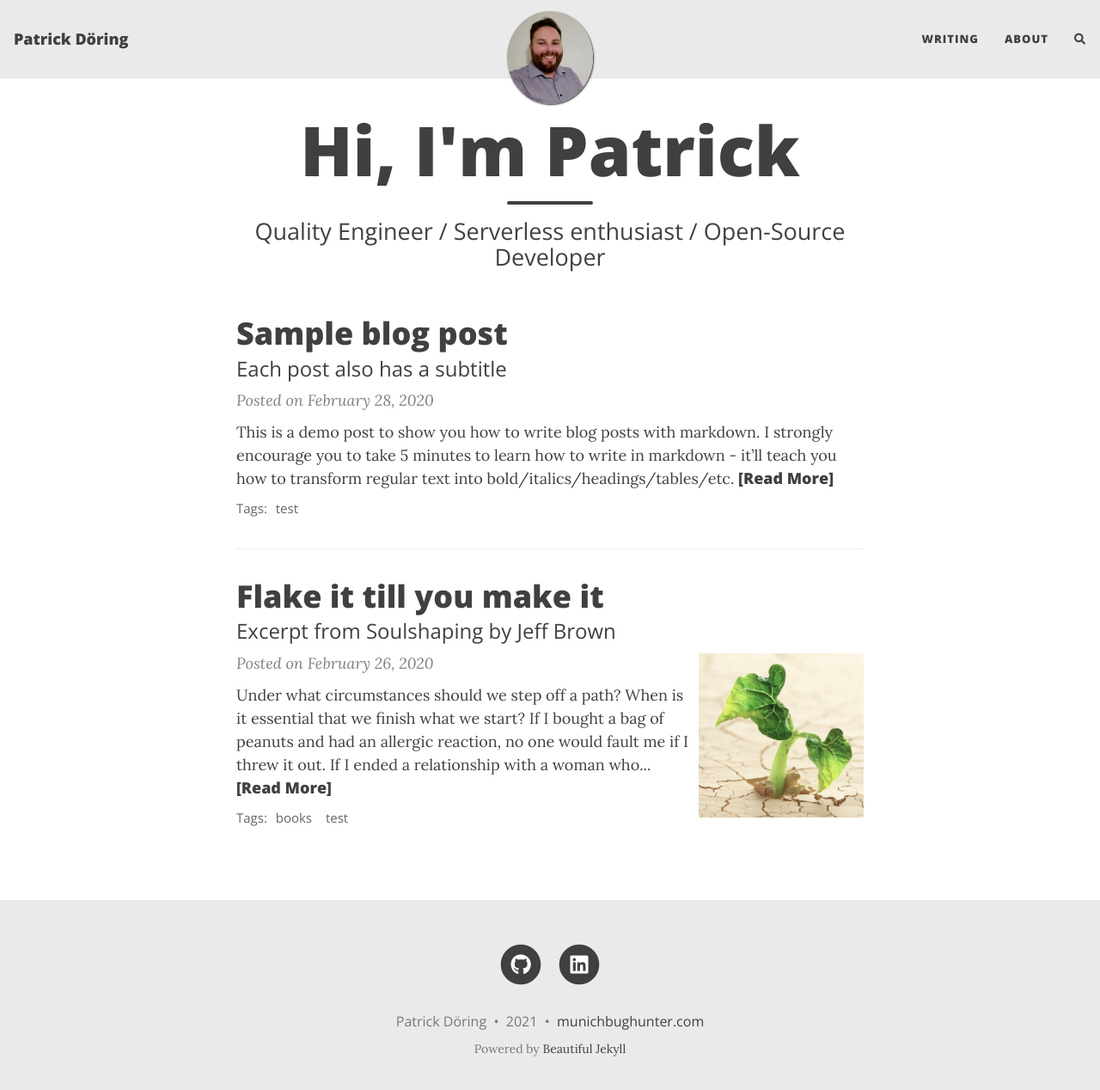
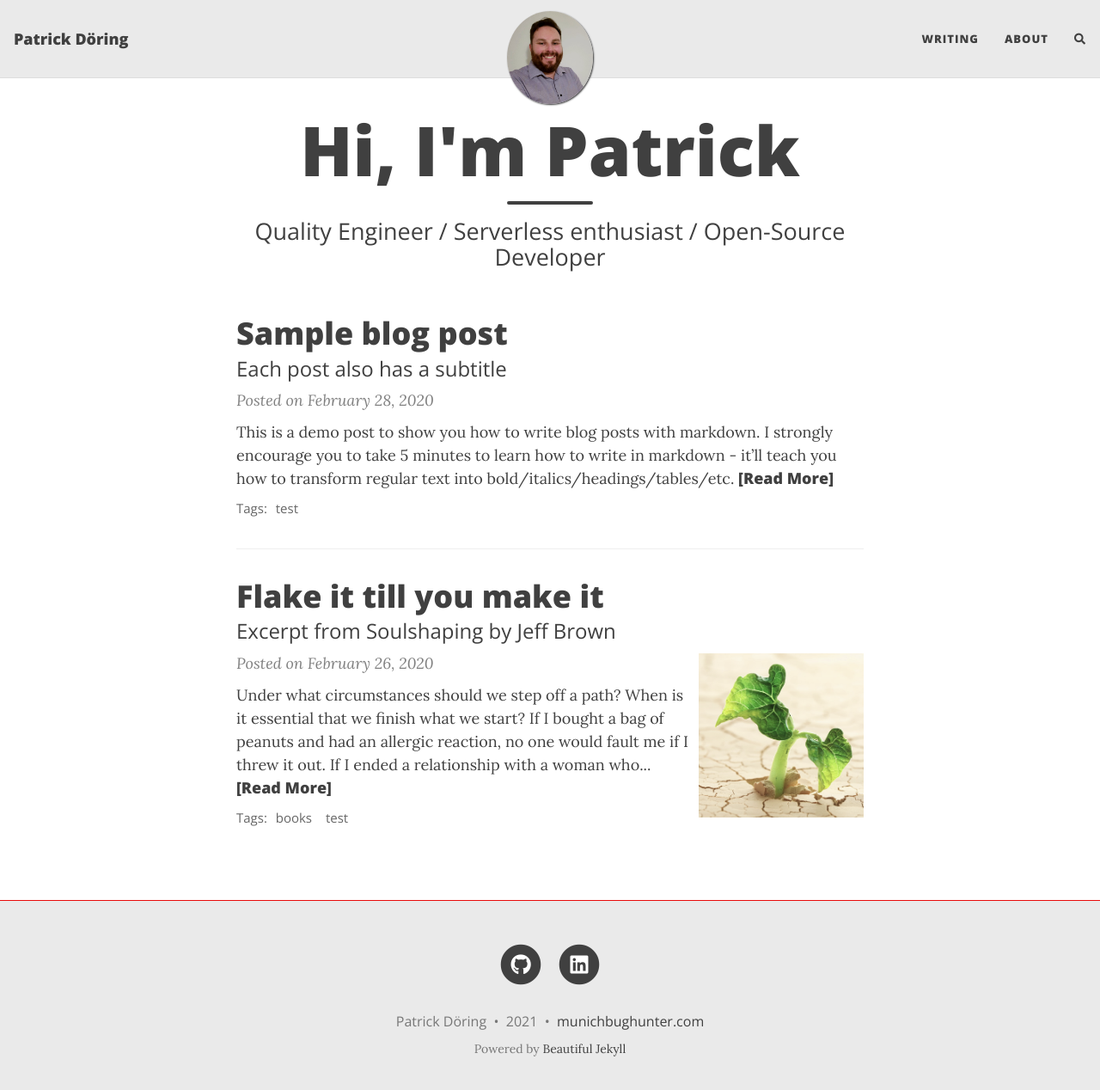
Before and after one commit to munichbughunter/munichbughunter.github.io, a Jekyll site: the page built from index.html, in a window 1280 px wide and 1281 px high. Shown: the top 1268 px of the window at 86% size. Built offline with Jekyll 4.4.1, drawn with Linux system fonts in a browser that asks for light colours; nearby versions of some CDN libraries; the list of posts is cut into pages by our own code; comment, search, counter and statistics services are not loaded.

```diff
--- a/assets/css/beautifuljekyll.css
+++ b/assets/css/beautifuljekyll.css
@@ -370,7 +370,7 @@ img {
 
 footer {
   padding: 1.875rem 0;
-  border-top: 1px #EAEAEA solid;
+  border-top: 1px #e90b0b solid;
   margin-top: 3.125rem;
   font-size: 0.875rem;
   background-color: {{ site.footer-col | default: "#EAEAEA" }};
```
